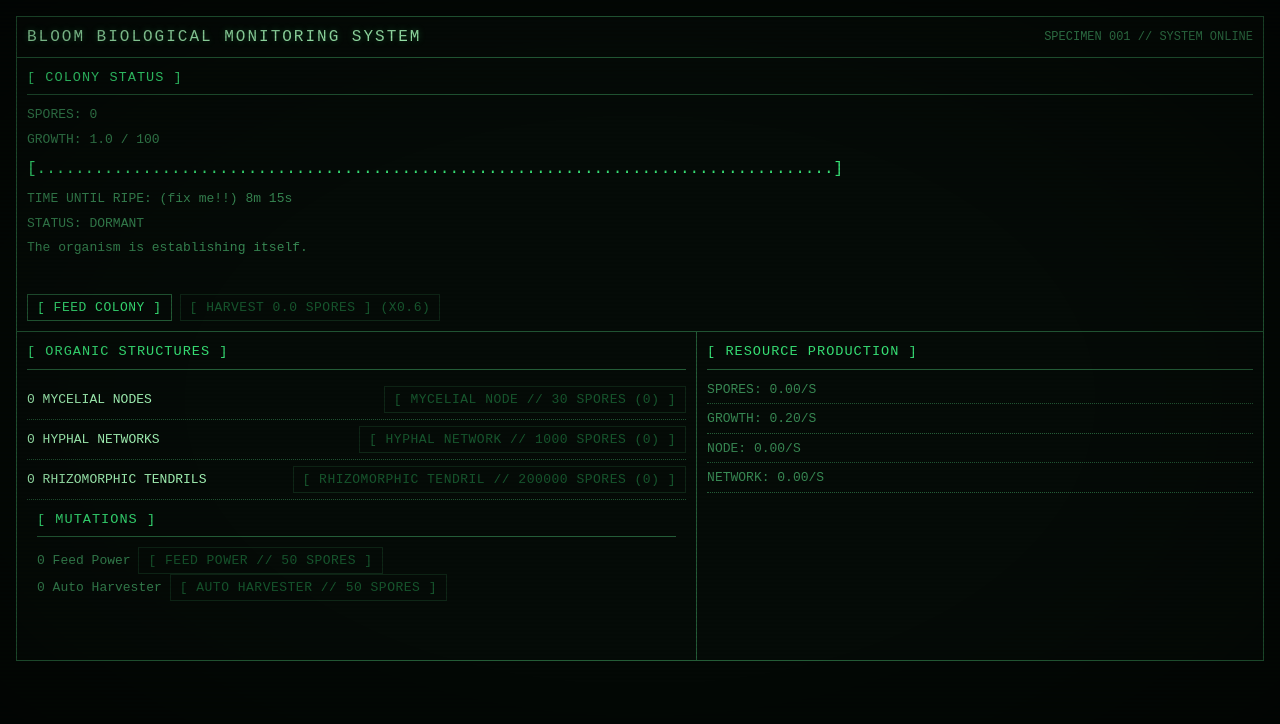
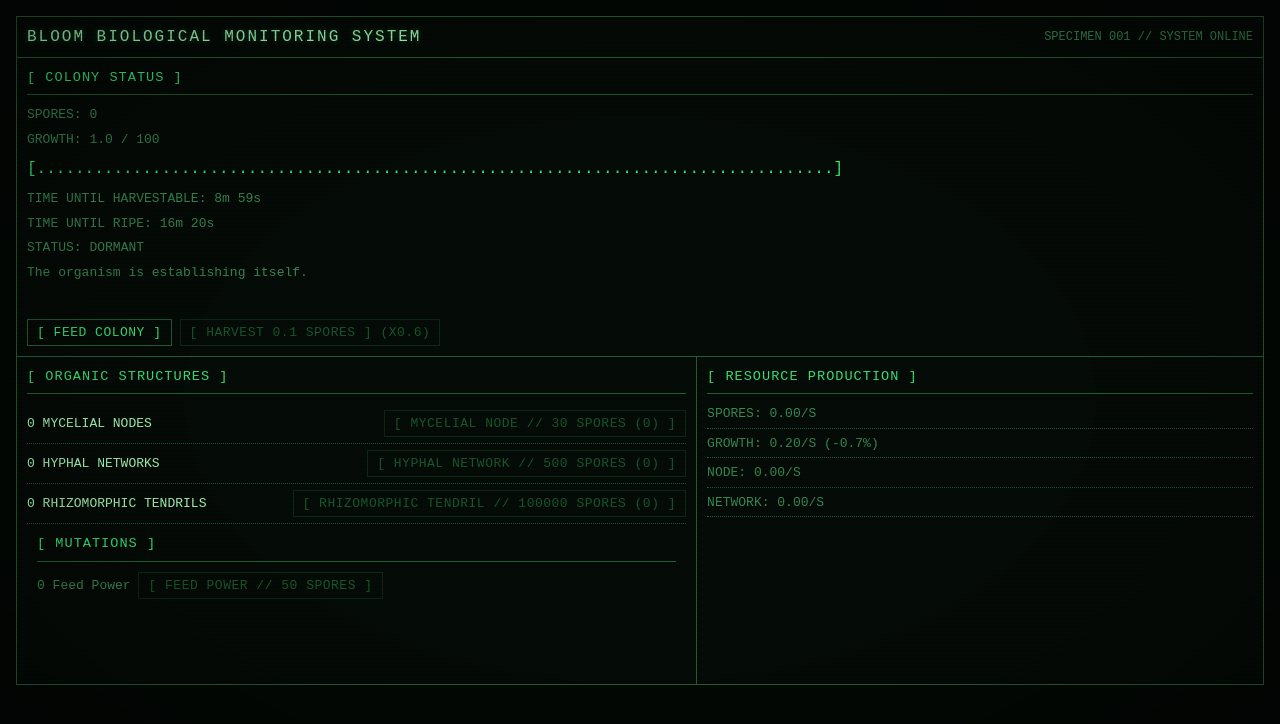
Before and after one commit to JunoCatto/BloomIdleGame, a plain HTML site: page index.html in a window 1280 px wide. Drawn offline with Linux system fonts and the light colour scheme.

Commit message:
Changes to balancing, fixed timers

```diff
--- a/index.html
+++ b/index.html
@@ -33,7 +33,12 @@
         <pre id="growthBar"></pre>
 
         <p>
-          TIME UNTIL RIPE: (fix me!!)
+          TIME UNTIL HARVESTABLE:
+          <span id="harvestableTime"></span>
+        </p>
+
+        <p>
+          TIME UNTIL RIPE:
           <span id="ripeTime"></span>
         </p>
 
@@ -78,10 +83,6 @@
             <button data-buy>Buy Feed Power</button>
           </div>
           <!-- Wont be a buyable upgrade -->
-          <div class="upgrade" data-upgrade="autoHarvester">
-            <span data-owned>0</span>
-            <button data-buy>Buy Auto Harvester</button>
-          </div>
         </section>
       </section>
 
--- a/js/buildings.js
+++ b/js/buildings.js
@@ -10,21 +10,21 @@ export const BUILDING_CONFIG = {
   network: {
     name: "Hyphal Network",
     plural: "Hyphal Networks",
-    cost: 1000,
+    cost: 500,
     costMultiplier: 100,
-    makes: { node: 0.02 },
+    makes: { node: 0.05 },
   },
 
   tendril: {
     name: "Rhizomorphic Tendril",
     plural: "Rhizomorphic Tendrils",
-    cost: 200000,
+    cost: 100000,
     costMultiplier: 1000,
-    makes: { network: 0.004 },
+    makes: { network: 0.01 },
   },
 };
 
-export const MILESTONE = {
+export const MILESTONE_PURCHASE = {
   every: 10, // purchases per doubling
   multiplier: 2, // output multiplier per milestone
 };
--- a/js/calculations.js
+++ b/js/calculations.js
@@ -1,4 +1,4 @@
-import { BUILDING_CONFIG, MILESTONE } from "./buildings.js";
+import { BUILDING_CONFIG, MILESTONE_PURCHASE } from "./buildings.js";
 import { UPGRADE_CONFIG } from "./upgrades.js";
 import { game } from "./state.js";
 import { COLONY_CONFIG, RIPENESS } from "./colony.js";
@@ -26,7 +26,7 @@ export const getCost = (type, id) => {
     return Infinity;
   }
 
-  const costIncrease = Math.floor(game.purchased[id] / 10);
+  const costIncrease = Math.floor((game.purchased[id] + 1) / 10);
   return Math.ceil(config.cost * Math.pow(config.costMultiplier, costIncrease));
 };
 
@@ -57,24 +57,51 @@ export const getDevelopmentStage = () => {
 
 // Slowdown colony growth as it reaches ripe
 
-export const getGrowthSlowDown = () => {
-  const f = clamp(game.colony.growth / getRipeThreshold(), 0, 1);
-  const slowDown =
-    COLONY_CONFIG.growthFloor +
-    (1 - COLONY_CONFIG.growthFloor) * (1 - f) ** COLONY_CONFIG.growthCurvePower;
-  return slowDown;
+const getReduction = (f) => {
+  const reduction =
+    COLONY_CONFIG.growthMaxReduction *
+    (1 - (1 - f) ** COLONY_CONFIG.growthCurvePower);
+  return reduction;
 };
 
-// Wrong for now as colony growth scales
-export const getTimeUntilRipe = () => {
-  if (game.colony.isRotting) return 0;
-  const remainingGrowth = getRipeThreshold() - game.colony.growth;
-  const growthRate = getPassiveGrowthPerSecond();
+export const getGrowthReduction = () => {
+  const f = clamp(game.colony.growth / getRipeThreshold(), 0, 1);
+  return getReduction(f);
+};
 
-  if (remainingGrowth <= 0) return 0;
-  if (growthRate <= 0) return Infinity;
+export const getGrowthSlowDown = () => 1 - getGrowthReduction();
 
-  return remainingGrowth / growthRate;
+const getTimeUntilGrowth = (targetGrowth) => {
+  if (game.colony.isRotting) return Infinity;
+
+  const startingGrowth = game.colony.growth;
+  if (startingGrowth >= targetGrowth) return 0;
+
+  const passiveGrowth = getPassiveGrowthPerSecond();
+  if (passiveGrowth <= 0) return Infinity;
+
+  const segments = 256;
+  const growthPerSegment = (targetGrowth - startingGrowth) / segments;
+  let elapsed = 0;
+
+  for (let i = 0; i < segments; i++) {
+    const growth = startingGrowth + (i + 0.5) * growthPerSegment;
+    const fraction = clamp(growth / getRipeThreshold(), 0, 1);
+    const slowdown = 1 - getReduction(fraction);
+
+    if (slowdown <= 0) return Infinity;
+    elapsed += growthPerSegment / (passiveGrowth * slowdown);
+  }
+
+  return elapsed;
+};
+
+export const getTimeUntilRipe = () =>
+  getTimeUntilGrowth(getRipeThreshold());
+
+export const getTimeUntilHarvestable = () => {
+  if (canHarvest()) return 0;
+  return getTimeUntilGrowth(COLONY_CONFIG.matureThreshold);
 };
 
 // =======================
@@ -139,7 +166,7 @@ export const getBuildingGrowthPerSecond = () => {
     const growth = BUILDING_CONFIG[id].growth ?? 0;
     const owned = game.owned[id] ?? 0;
 
-    totalGrowth += growth * owned;
+    totalGrowth += growth * owned * getBuildingMultiplier(id);
   }
 
   return totalGrowth;
@@ -150,18 +177,19 @@ export const getPassiveGrowthPerSecond = () => {
 };
 
 // Combines building rates + growth rates for viewing
-const isGrowing = () => {
-  let growth;
-  if (!game.colony.isRotting) {
-    growth = getPassiveGrowthPerSecond() * getGrowthSlowDown();
-  } else {
-    growth = 0;
+const getGrowthRates = () => {
+  if (game.colony.isRotting) {
+    return { growth: 0, growthReduction: 0 };
   }
-  return growth;
+  return {
+    growth: getPassiveGrowthPerSecond() * getGrowthSlowDown(),
+    growthReduction: getGrowthReduction(),
+  };
 };
+
 export const getProductionRates = () => ({
   spores: getPassiveProductionPerSecond(),
-  growth: isGrowing(),
+  ...getGrowthRates(),
   ...getMakeRates(),
 });
 
@@ -181,15 +209,15 @@ export const getPassiveProductionPerSecond = () => {
 
 //Milestones for buildings purchased
 export const getMilestoneCount = (id) => {
-  const every = BUILDING_CONFIG[id].milestoneEvery ?? MILESTONE.every;
+  const every = BUILDING_CONFIG[id].milestoneEvery ?? MILESTONE_PURCHASE.every;
   return Math.floor(game.purchased[id] / every);
 };
 
 export const getBuildingMultiplier = (id) =>
-  Math.pow(MILESTONE.multiplier, getMilestoneCount(id));
+  Math.pow(MILESTONE_PURCHASE.multiplier, getMilestoneCount(id));
 
 export const getPurchasesToMilestone = (id) => {
-  const every = BUILDING_CONFIG[id].milestoneEvery ?? MILESTONE.every;
+  const every = BUILDING_CONFIG[id].milestoneEvery ?? MILESTONE_PURCHASE.every;
   return every - (game.purchased[id] % every);
 };
 // =======================
@@ -201,14 +229,14 @@ export const canFeed = () => getStage() === RIPENESS.UNRIPE;
 export const canHarvest = () => {
   const { growth, isRotting } = game.colony;
   if (growth <= 0) return false;
-  return isRotting || growth > COLONY_CONFIG.matureThreshold;
+  return isRotting || growth >= COLONY_CONFIG.matureThreshold;
 };
 
-export const autoHarvest = () => {
-  if (!game.owned["autoHarvest"]) return;
+// export const autoHarvest = () => {
+//   if (!game.owned["autoHarvest"]) return;
 
-  setInterval(UPGRADE_CONFIG.autoHarvester.interval);
-  if (canHarvest) {
-    harvest;
-  }
-};
+//   setInterval(UPGRADE_CONFIG.autoHarvester.interval);
+//   if (canHarvest) {
+//     harvest;
+//   }
+// };
--- a/js/colony.js
+++ b/js/colony.js
@@ -10,15 +10,15 @@ export const RIPENESS = {
 export const COLONY_CONFIG = {
   maxGrowth: 100,
 
-  feedPower: 1,
+  feedPower: 2,
   passiveGrowthRate: 0.2,
 
   // How far the growth can actually fall to.
-  growthFloor: 0.05,
-  growthCurvePower: 0.7,
+  growthMaxReduction: 0.85,
+  growthCurvePower: 0.8,
 
-  sporesPerGrowth: 0.05,
-  matureThreshold: 50,
+  sporesPerGrowth: 0.15,
+  matureThreshold: 75,
 
   harvestCurvePower: 0.7,
 
@@ -41,8 +41,14 @@ export const COLONY_CONFIG = {
       description: "Mycelium begins spreading through the substrate.",
     },
     {
+      name: "Established",
+      min: 50,
+      description:
+        "The mycelial network has taken hold throughout the substrate.",
+    },
+    {
       name: "Mature",
-      min: 50,
+      min: 75,
       description: "The colony is developing a dense biological network.",
     },
     {
--- /dev/null
+++ b/js/milestones.js
@@ -0,0 +1,8 @@
+export const MILESTONE_CONFIG = {
+  autoHarvester: {
+    name: "Auto Harvester",
+    description: "Purchase 10 Nodes",
+    requirement: (game) => game.purchased.node >= 10,
+    interval: 0,
+  },
+};
--- a/js/state.js
+++ b/js/state.js
@@ -1,6 +1,7 @@
 import { COLONY_CONFIG } from "./colony.js";
 import { BUILDING_CONFIG } from "./buildings.js";
 import { UPGRADE_CONFIG } from "./upgrades.js";
+import { MILESTONE_CONFIG } from "./milestones.js";
 
 export const game = {
   spores: 0,
@@ -23,6 +24,10 @@ export const game = {
   },
 
   fractions: {},
+
+  milestones: Object.fromEntries(
+    Object.keys(MILESTONE_CONFIG).map((id) => [id, false]),
+  ),
 };
 
 export const resetColony = () => {
--- a/js/ui.js
+++ b/js/ui.js
@@ -12,6 +12,7 @@ import {
   getHarvestMultiplier,
   getHarvestReward,
   getProductionRates,
+  getTimeUntilHarvestable,
   getTimeUntilRipe,
   getPassiveProductionPerSecond,
   canFeed,
@@ -55,6 +56,7 @@ document.querySelectorAll("[data-upgrade]").forEach((element) => {
 
 const growthEl = document.getElementById("growth");
 const growthBarEl = document.getElementById("growthBar");
+const harvestableTimeEl = document.getElementById("harvestableTime");
 const ripeTimeEl = document.getElementById("ripeTime");
 
 const growthStageEl = document.getElementById("growthStage");
@@ -69,11 +71,16 @@ const createProductionElements = () => {
   productionStatsEl.innerHTML = "";
 
   const rates = getProductionRates();
-  const resourceNames = Object.keys(rates);
+  const resourceNames = Object.keys(rates).filter(
+    (resource) => resource !== "growthReduction",
+  );
 
   for (const resource of resourceNames) {
     const element = document.createElement("p");
-    element.textContent = `${resource}: 0.00/s`;
+    element.textContent =
+      resource === "growthReduction"
+        ? "Growth Reduction: 0%"
+        : `${resource}: 0.00/s`;
 
     productionStatsEl.appendChild(element);
     productionElements[resource] = element;
@@ -88,6 +95,10 @@ export const renderProduction = () => {
 
   // Automatically updating resource monitor
   for (const [resource, element] of Object.entries(productionElements)) {
+    if (resource === "growth") {
+      element.textContent = `Growth: ${production.growth.toFixed(2)}/s (-${(production.growthReduction * 100).toFixed(1)}%)`;
+      continue;
+    }
     element.textContent = `${capitalize(resource)}: ${(production[resource] ?? 0).toFixed(2)}/s`;
   }
   // Building Spore Production
@@ -115,7 +126,7 @@ export const renderColony = () => {
     Math.floor(growthBarEl.parentElement.clientWidth / 15),
   );
   growthBarEl.textContent = asciiBar(percentage, barLength);
-  // Time until Ripe
+  harvestableTimeEl.textContent = formatTime(getTimeUntilHarvestable());
   ripeTimeEl.textContent = `${formatTime(getTimeUntilRipe())}`;
   const stage = getStage();
   rotWarningEl.textContent =
@@ -137,34 +148,24 @@ export const renderColony = () => {
   feedBtn.disabled = !canFeed();
 };
 
-export const renderUpgrades = () => {
-  for (const [id, config] of Object.entries(UPGRADE_CONFIG)) {
-    const elements = upgradeElements[id];
+export const renderPurchasables = (type, configObject, elementsObject) => {
+  for (const [id, config] of Object.entries(configObject)) {
+    const elements = elementsObject[id];
     if (!elements) continue;
-    const cost = getCost("upgrade", id);
+
+    const cost = getCost(type, id);
     const count = game.owned[id];
-    elements.ownedEl.textContent = `${count} ${config.name}`;
-    elements.buyBtn.textContent = `[ ${config.name} // ${cost} Spores  ]`;
+
+    const ownedName =
+      type === "building" && count !== 1 ? config.plural : config.name;
+    elements.ownedEl.textContent = `${count} ${ownedName}`;
+    elements.buyBtn.textContent = `[ ${config.name} // ${cost} Spores ${type === "building" ? `(${game.purchased[id]})` : ""}  ]`;
     elements.buyBtn.disabled = game.spores < cost;
   }
 };
-
-export const renderBuildings = () => {
-  // Adds elements for each building type.
-  for (const [id, config] of Object.entries(BUILDING_CONFIG)) {
-    const elements = buildingElements[id];
-    if (!elements) continue;
-    const cost = getCost("building", id);
-    const count = game.owned[id];
-    elements.ownedEl.textContent = `${count} ${count === 1 ? config.name : config.plural}`;
-    elements.buyBtn.textContent = `[ ${config.name} // ${cost} Spores (${game.purchased[id]}) ]`;
-    elements.buyBtn.disabled = game.spores < cost;
-  }
-};
-
 export const render = () => {
   renderProduction();
   renderColony();
-  renderUpgrades();
-  renderBuildings();
+  renderPurchasables("building", BUILDING_CONFIG, buildingElements);
+  renderPurchasables("upgrade", UPGRADE_CONFIG, upgradeElements);
 };
--- a/js/upgrades.js
+++ b/js/upgrades.js
@@ -5,9 +5,4 @@ export const UPGRADE_CONFIG = {
     power: 1,
     costMultiplier: 2,
   },
-  autoHarvester: {
-    name: "Auto Harvester",
-    cost: 50,
-    interval: 0,
-  },
 };
```
